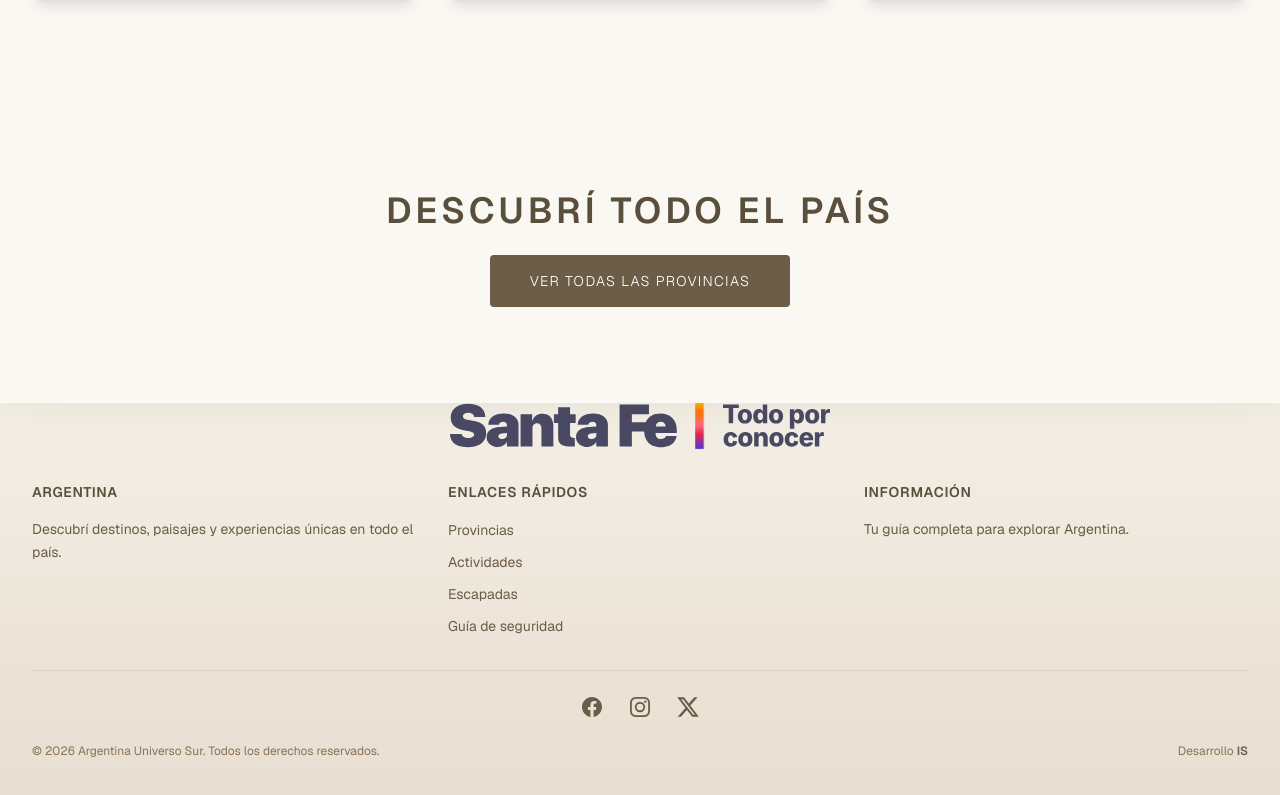
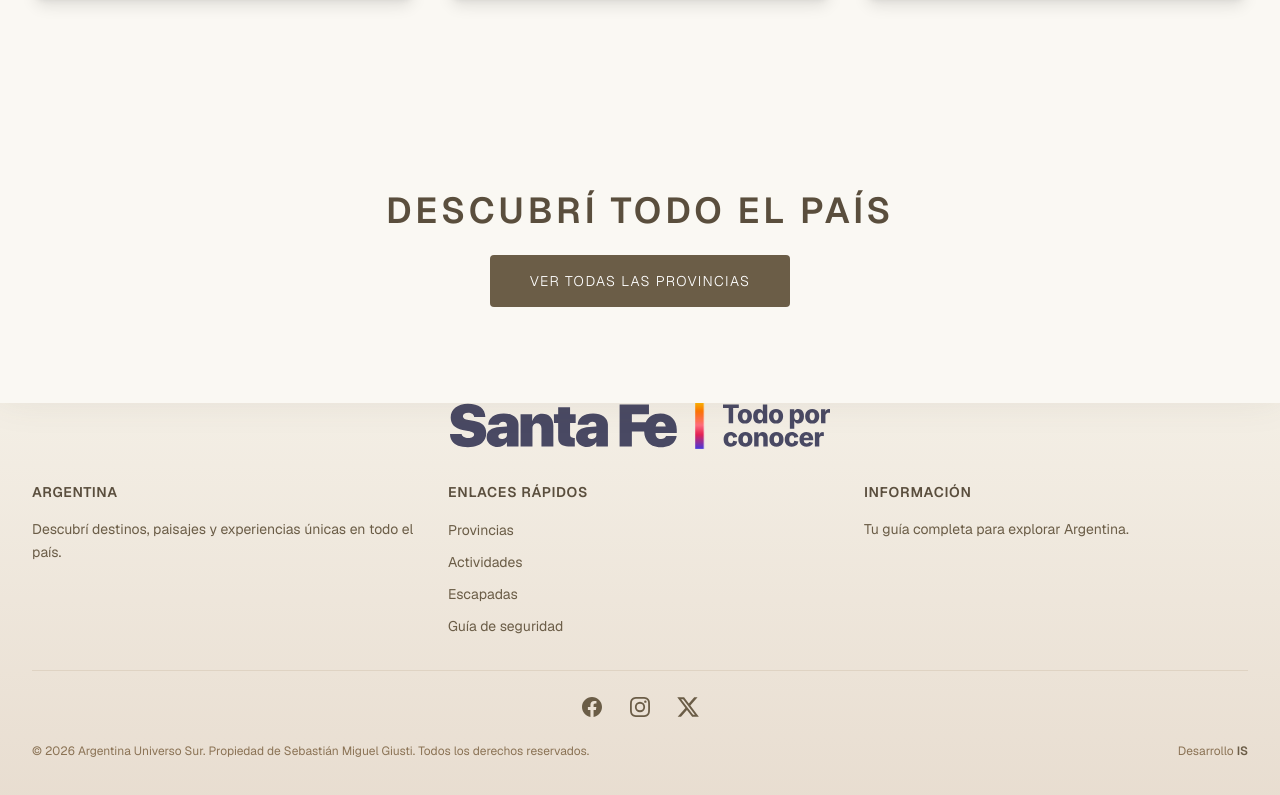
Before and after one commit to IS03/Argentina-universo.sur, a Next.js app: page / in a window 1280 px wide. Shown: the part 1337-2132 px from the top of the page. Built offline with nearby package versions, Linux system fonts and the light colour scheme.

Commit message:
derechos

```diff
--- a/components/Footer.tsx
+++ b/components/Footer.tsx
@@ -114,7 +114,7 @@ export default function Footer() {
           </div>
           <div className="flex flex-col sm:flex-row justify-between items-center gap-4">
             <p className="text-[#8B7355] text-xs text-center sm:text-left">
-              © {new Date().getFullYear()} Argentina Universo Sur. Todos los derechos reservados.
+              © {new Date().getFullYear()} Argentina Universo Sur. Propiedad de Sebastián Miguel Giusti. Todos los derechos reservados.
             </p>
             <p className="text-[#8B7355] text-xs text-center sm:text-right">
               Desarrollo <span className="font-semibold text-[#6B5D47]">IS</span>
```
